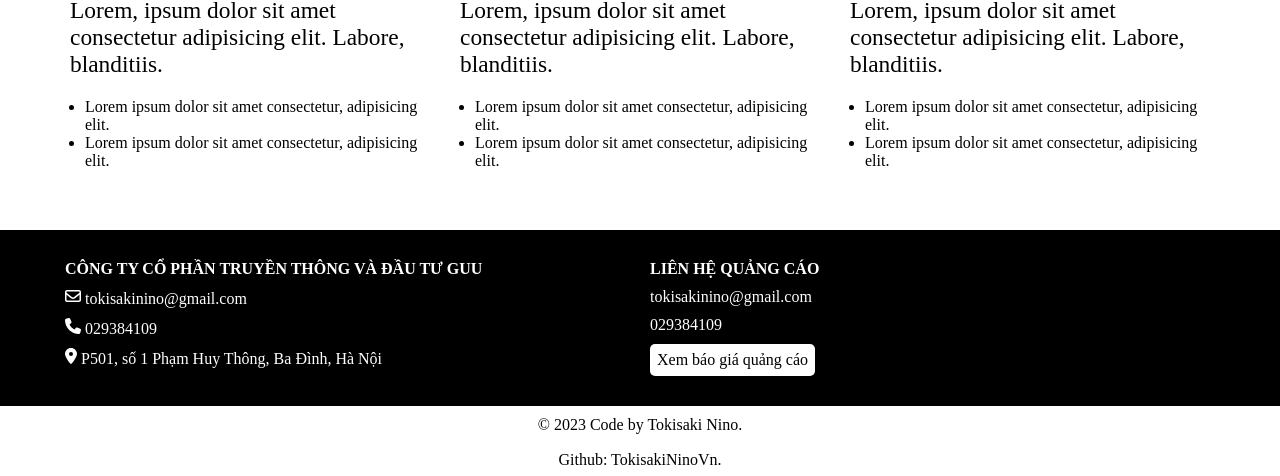
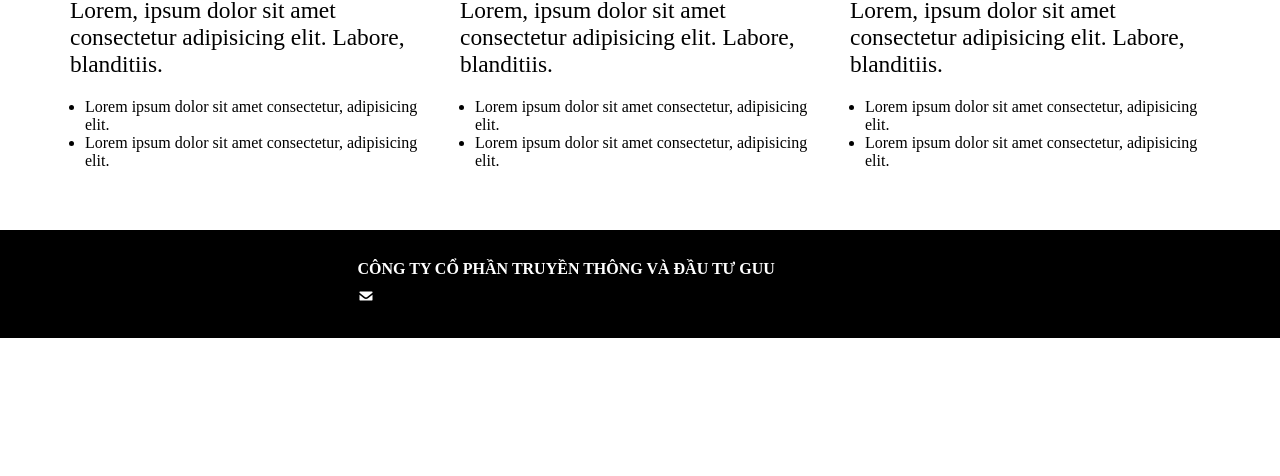
Before and after one commit to TokisakiNinoVn/Guu.vn-Web, a plain HTML site: page index.html in a window 1280 px wide. Shown: the part 3394-3870 px from the top of the page. After the commit the page ends 3732 px from the top, so only its background shows below. Drawn offline with nearby package versions, Linux system fonts and the light colour scheme.

Commit message:
Update index.html

```diff
--- a/index.html
+++ b/index.html
@@ -292,28 +292,7 @@
                     <li><p class="company">công ty cổ phần truyền thông và đầu tư guu</p></li>
                     <li><a class="email" href="">
                         <svg class="svg-footer" xmlns="http://www.w3.org/2000/svg" height="1em" viewBox="0 0 512 512">
-                            <path d="M64 112c-8.8 0-16 7.2-16 16v22.1L220.5 291.7c20.7 17 50.4 17 71.1 0L464 150.1V128c0-8.8-7.2-16-16-16H64zM48 212.2V384c0 8.8 7.2 16 16 16H448c8.8 0 16-7.2 16-16V212.2L322 328.8c-38.4 31.5-93.7 31.5-132 0L48 212.2zM0 128C0 92.7 28.7 64 64 64H448c35.3 0 64 28.7 64 64V384c0 35.3-28.7 64-64 64H64c-35.3 0-64-28.7-64-64V128z"/></svg>
-                        tokisakinino@gmail.com</a>
-                    </li>
-                    <li><p class="phonenumber">
-                        <svg class="svg-footer" xmlns="http://www.w3.org/2000/svg" height="1em" viewBox="0 0 512 512"><path d="M164.9 24.6c-7.7-18.6-28-28.5-47.4-23.2l-88 24C12.1 30.2 0 46 0 64C0 311.4 200.6 512 448 512c18 0 33.8-12.1 38.6-29.5l24-88c5.3-19.4-4.6-39.7-23.2-47.4l-96-40c-16.3-6.8-35.2-2.1-46.3 11.6L304.7 368C234.3 334.7 177.3 277.7 144 207.3L193.3 167c13.7-11.2 18.4-30 11.6-46.3l-40-96z"/></svg>
-                        029384109</p></li>
-                    <li><p class="address">
-                        <svg class="svg-footer" xmlns="http://www.w3.org/2000/svg" height="1em" viewBox="0 0 384 512"><path d="M215.7 499.2C267 435 384 279.4 384 192C384 86 298 0 192 0S0 86 0 192c0 87.4 117 243 168.3 307.2c12.3 15.3 35.1 15.3 47.4 0zM192 128a64 64 0 1 1 0 128 64 64 0 1 1 0-128z"/></svg>
-                        P501, số 1 Phạm Huy Thông, Ba Đình, Hà Nội</p></li>
-                </ul>
-            </div>
-            <div class="contact-right">
-                <ul class="cpr">
-                    <li><p class="ads">liên hệ quảng cáo</p></li>
-                    <li><a class="email" href="">tokisakinino@gmail.com</a></li>
-                    <li><p class="phonenumber">029384109</p></li>
-                    <li><p class="viewAds">Xem báo giá quảng cáo</p></li>
-                </ul>
-            </div>
-        </div>
-        <div class="copyright">
-            <p>© 2023 Code by Tokisaki Nino.</p>
+                            <path d="M64 112c-8.8 0-16 7.2-16 16v22.1L220.5 291.7c20.7 17 50.4 17 71.1 0L464 150.1V128c0-8.8-7.2-16-16-16H64zM48 212.2V384c0 8.8 7.2 16 16 16H448c8.8 0 16-7.2 16-16V212.2L322 328.8c-38.4 31.5-93.7 31.5-132 0LClone by Tokisaki Nino.</p>
             <p class="github">Github: <a href="https://github.com/TokisakiNinoVn">TokisakiNinoVn</a>.</p>
         </div>
     </footer>
```
